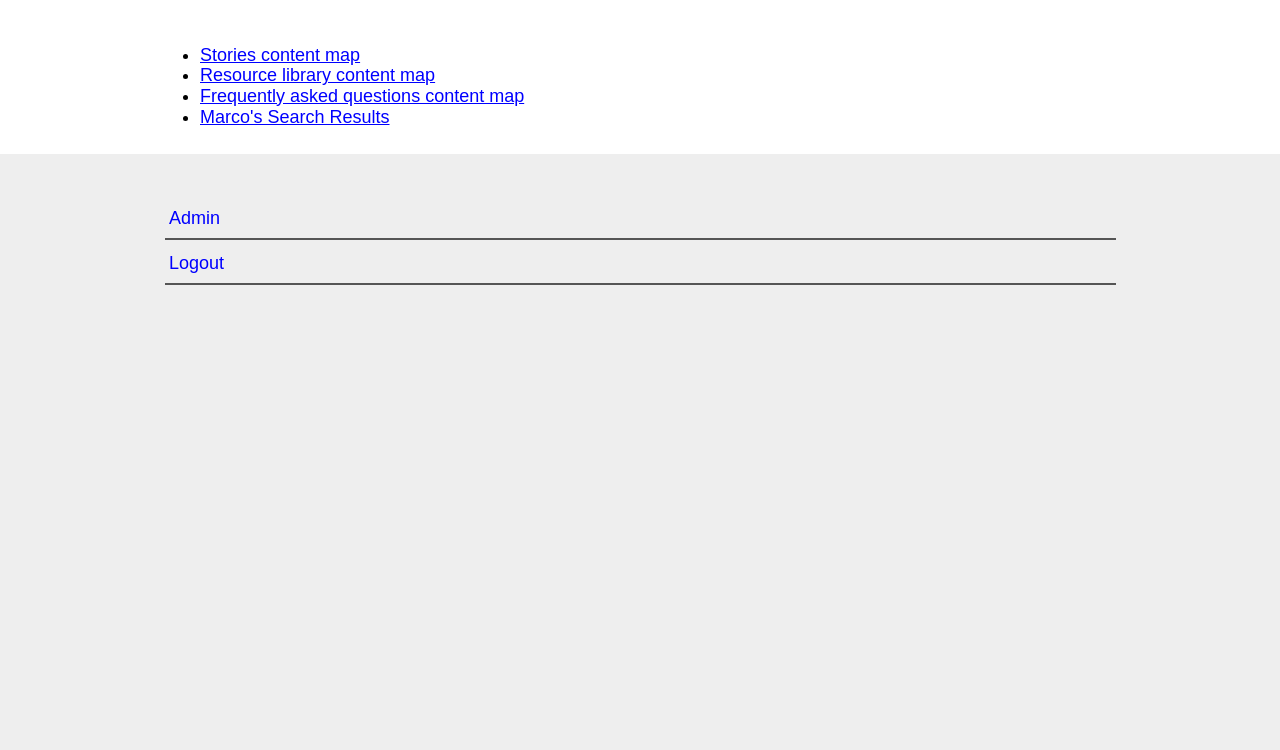
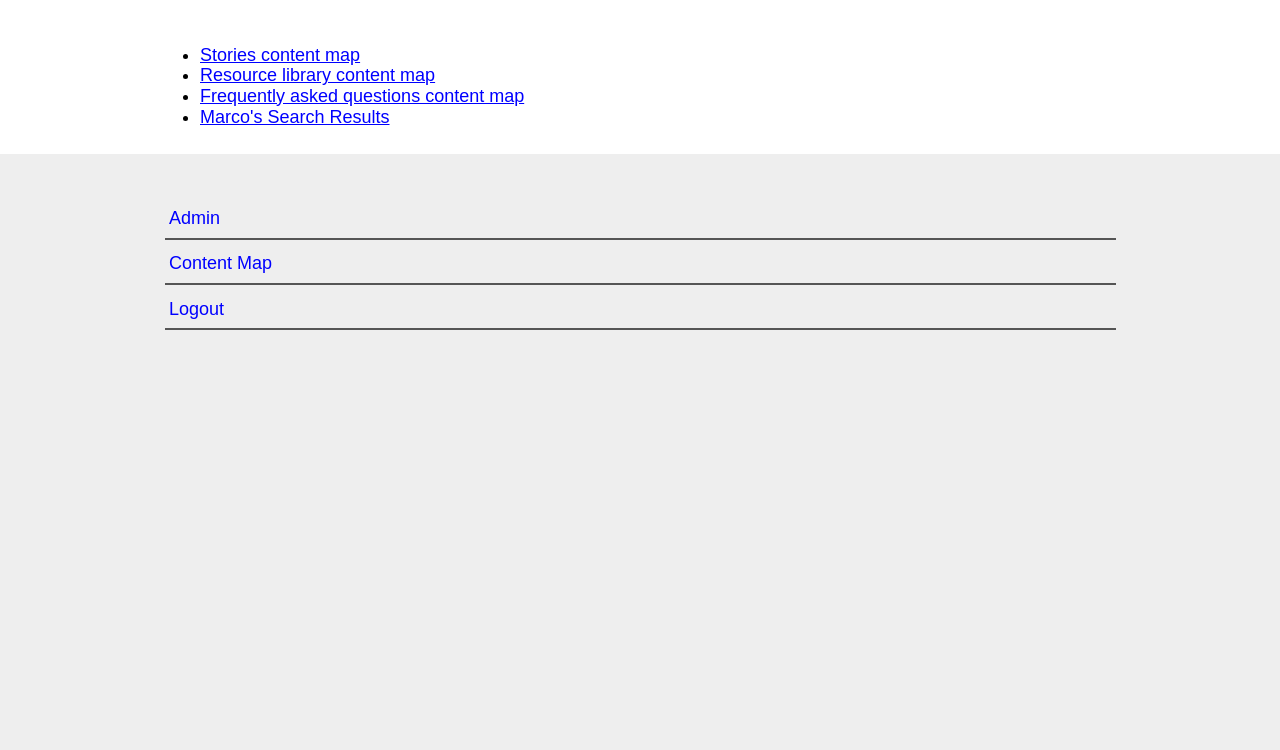
Before and after one commit to nickdotreid/take-on-transplant, a Django app: page /content-map in a window 1280 px wide. Shown: the part 50-800 px from the top of the page. Run offline with Django 3.2, Linux system fonts and the light colour scheme; the visitor is signed in with stand-in values (Sample User, id 1); style sheets or scripts are compiled from the project's sources; parts of the project's set-up code (start-up, migrations or seed data) failed here and were passed over; some libraries are stand-ins or nearby versions.

Commit message:
Add content map link to footer

```diff
--- a/templates/base.html
+++ b/templates/base.html
@@ -26,6 +26,7 @@
             {% endif %}
 
             {% if user.is_authenticated %}
+            <a href="{% url 'content-map' %}">Content Map</a>
             {% url 'logout' as logout_url %}
             <a href="{{logout_url}}">Logout</a>
             {% else %}
```
